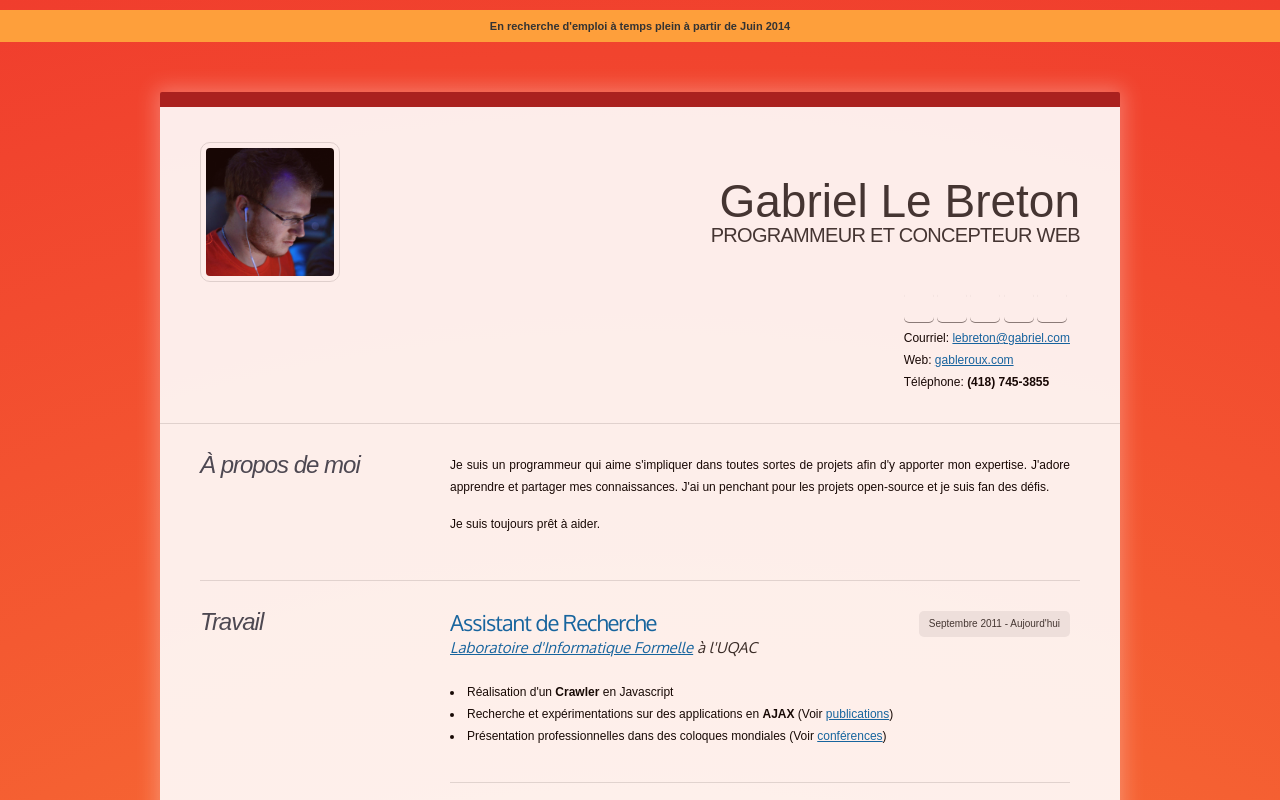
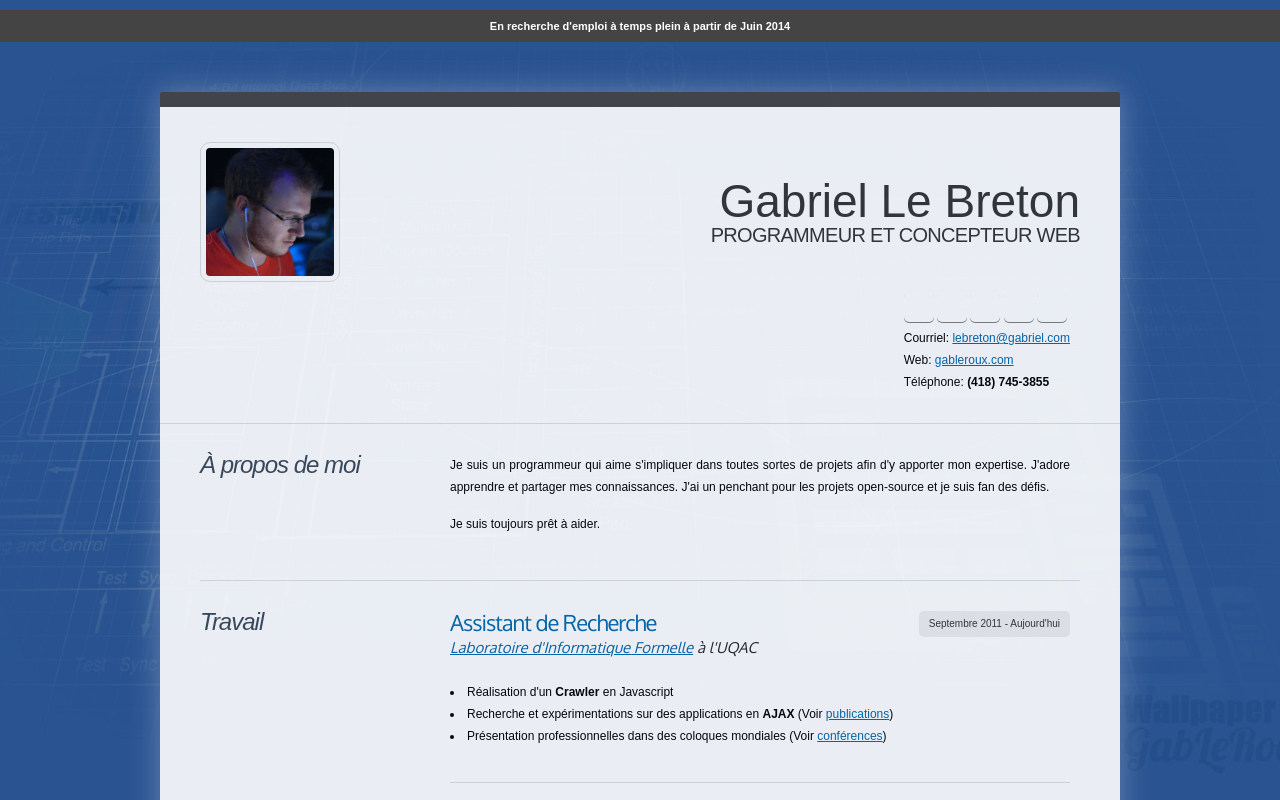
Before and after one commit to GabLeRoux/cv.gableroux.com, a plain HTML site: page index.html in a window 1280 px wide. Shown: the top 800 px of the page. Drawn offline with Linux system fonts and the light colour scheme.

Commit message:
blueprint update

```diff
--- a/assets/css/screen-style.scss
+++ b/assets/css/screen-style.scss
@@ -1,6 +1,8 @@
 $titleColor: #333;
 $testColor: #000;
 $background: #222;
+$stripes: #444;
+$stripeHover: #000;
 
 $experianceBG: #ccc;
 $experianceBGHover: #333;
@@ -13,11 +15,11 @@ $firstSection: #eeeeee;
 @import "fc-icons";
 
 body {
-  background-color: #fe9f3b;
-  background-image: -webkit-gradient(radial, center center, 0, center center, 460, color-stop(0%, #fe9f3b), color-stop(100%, #f03d2d));
-  background-image: -webkit-radial-gradient(50% 50%, circle, #fe9f3b, #f03d2d);
-  background-image: radial-gradient( circle at 50% 50%, #fe9f3b, #f03d2d);
-  background-color: $background;
+  background: url("../img/blueprint_wallpaper_by_gableroux.jpg") no-repeat center center fixed;
+  -webkit-background-size: cover;
+  -moz-background-size:    cover;
+  -o-background-size:      cover;
+  background-size:         cover;
   color: $testColor;
   font: 12px Arial, Helvetica, sans-serif;
   line-height: 22px;
@@ -25,27 +27,31 @@ body {
 
 .special
 {
-  background-color: #fe9f3b;
-  color: #333;
+  background-color:$stripes;
+  color: white;
   font-size: 11px;
   padding: 5px;
   -webkit-transition: all ease-in-out 1s;
-  -moz-transition: all ease-in-out 1s;
-  -ms-transition: all ease-in-out 1s;
-  -o-transition: all ease-in-out 1s;
-  transition: all ease-in-out 1s;
+  -moz-transition:    all ease-in-out 1s;
+  -ms-transition:     all ease-in-out 1s;
+  -o-transition:      all ease-in-out 1s;
+  transition:         all ease-in-out 1s;
   text-align: center;
   margin-top: 10px;
   display: block;
+
+  &:hover {
+    background-color: $stripeHover;
+  }
 }
 
 a {
   color: #06A;
   -webkit-transition: all ease-in-out 0.5s;
-  -moz-transition: all ease-in-out 0.5s;
-  -ms-transition: all ease-in-out 0.5s;
-  -o-transition: all ease-in-out 0.5s;
-  transition: all ease-in-out 0.5s;
+  -moz-transition:    all ease-in-out 0.5s;
+  -ms-transition:     all ease-in-out 0.5s;
+  -o-transition:      all ease-in-out 0.5s;
+  transition:         all ease-in-out 0.5s;
   &:hover
   {
     text-shadow: 0 1px 3px rgba(0, 0, 0, 0.5);
@@ -73,27 +79,27 @@ a {
   opacity: 0.9;
   width: 960px;
   background-color: #FFF;
-  border-bottom: 20px solid #A31E1E;
-  border-top: 15px solid #A31E1E;
+  border-bottom: 20px solid $stripes;
+  border-top: 15px solid$stripes;
   margin-left: auto;
   margin-right: auto;
   margin-top: 50px;
   margin-bottom: 50px;
   -webkit-transition: border-color ease-in-out 1s;
-  -moz-transition: border-color ease-in-out 1s;
-  -ms-transition: border-color ease-in-out 1s;
-  -o-transition: border-color ease-in-out 1s;
-  transition: border-color ease-in-out 1s;
-  -webkit-box-shadow: 0 0 20px 4px rgba(255, 255, 255, 0.3);
-  -moz-box-shadow: 0 0 20px 4px rgba(255, 255, 255, 0.3);
-  box-shadow: 0 0 20px 4px rgba(255, 255, 255, 0.3);
+  -moz-transition:    border-color ease-in-out 1s;
+  -ms-transition:     border-color ease-in-out 1s;
+  -o-transition:      border-color ease-in-out 1s;
+  transition:         border-color ease-in-out 1s;
+  -webkit-box-shadow: 0 0 30px 1px rgba(255, 255, 255, 0.3);
+  -moz-box-shadow:    0 0 30px 1px rgba(255, 255, 255, 0.3);
+  box-shadow:         0 0 30px 1px rgba(255, 255, 255, 0.3);
   -webkit-border-radius: 2px;
   -moz-border-radius: 2px;
   border-radius: 2px;
 
   &:hover {
-    border-bottom: 20px solid #000;
-    border-top: 15px solid #000;
+    border-bottom: 20px solid $stripeHover;
+    border-top: 15px solid $stripeHover;
   }
 }
 
@@ -187,10 +193,10 @@ ul#social-media {
     margin-left: 2em;
     padding: 2px 10px;
     -webkit-transition: background-color ease-in-out 1s, color ease-in-out 1s;
-    -moz-transition: background-color ease-in-out 1s, color ease-in-out 1s;
-    -ms-transition: background-color ease-in-out 1s, color ease-in-out 1s;
-    -o-transition: background-color ease-in-out 1s, color ease-in-out 1s;
-    transition: background-color ease-in-out 1s, color ease-in-out 1s;
+    -moz-transition:    background-color ease-in-out 1s, color ease-in-out 1s;
+    -ms-transition:     background-color ease-in-out 1s, color ease-in-out 1s;
+    -o-transition:      background-color ease-in-out 1s, color ease-in-out 1s;
+    transition:         background-color ease-in-out 1s, color ease-in-out 1s;
     -webkit-border-radius: 5px;
     -moz-border-radius: 5px;
     border-radius: 5px;
--- a/index.html
+++ b/index.html
@@ -6,6 +6,7 @@
 
     <meta name="description" content="Curriculum vitae de Gabriel Le Breton aka GabLeRoux">
     <meta name="keywords" content="CV, Informatique, Développeur Web, Gabriel Le Breton, GabLeRoux">
+    <meta name="viewport" content="initial-scale=1">
 
     <!-- Favicon -->
     <link rel="shortcut icon" type="image/x-icon" href="favicon.ico">
```
Also changed, not shown: assets/css/screen-style.css, assets/img/blueprint_wallpaper_by_gableroux.jpg (added).
